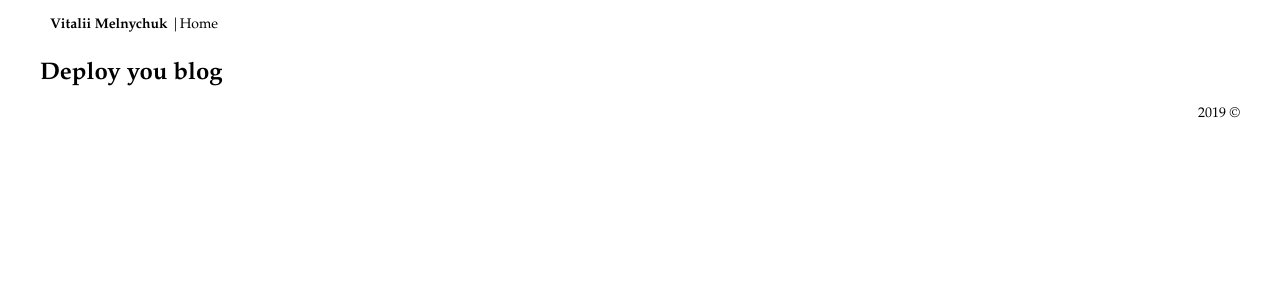
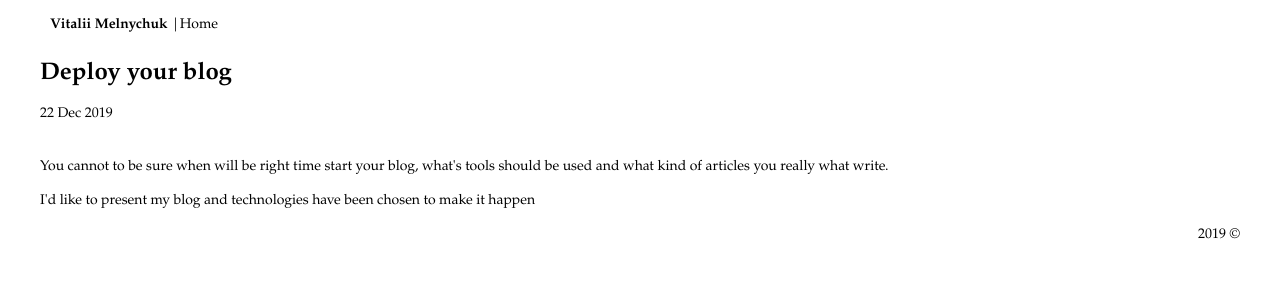
Before and after one commit to vitaliimelnychuk/blog, a Next.js app: page /posts/2019-12-17-deploy-your-blog in a window 1280 px wide. Shown: the top 300 px of the page. Built offline with nearby package versions, Linux system fonts and the light colour scheme.

Commit message:
add Article page layout

```diff
--- /dev/null
+++ b/components/layouts/ArticlePage.tsx
@@ -0,0 +1,24 @@
+
+import { ReactChild } from 'react';
+
+interface IArticlePageProps {
+  title: string;
+  date: string;
+  children: ReactChild;
+}
+
+export default ({ children, title, date }: IArticlePageProps) => (
+  <div>
+    <h1>{title}</h1>
+    <p>{date}</p>
+    <div className="content">
+      {children}
+    </div>
+    <style jsx>{`
+      .content {
+        padding-top: 5px;
+      }
+    `}
+    </style>
+  </div>
+)
--- a/pages/posts/2019-12-17-deploy-your-blog.tsx
+++ b/pages/posts/2019-12-17-deploy-your-blog.tsx
@@ -1,12 +1,16 @@
 import Layout from '../../components/Layout'
+import ArticlePage from '../../components/layouts/ArticlePage'
 
+export default () => (
+  <Layout >
+    <ArticlePage title='Deploy your blog' date='22 Dec 2019'>
+      <div>
+        <p>You cannot to be sure when will be right time start your blog,
+        what's tools should be used and what kind of articles you really what write.</p>
 
-const Post = () => (
-  <Layout >
-    <div>
-      <h1>Deploy you blog</h1>
-    </div>
-  </Layout>
+        <p>I'd like to present my blog and technologies have been chosen to make it happen</p>
+      </div>
+
+    </ArticlePage>
+  </Layout >
 );
-
-export default Post;
```
